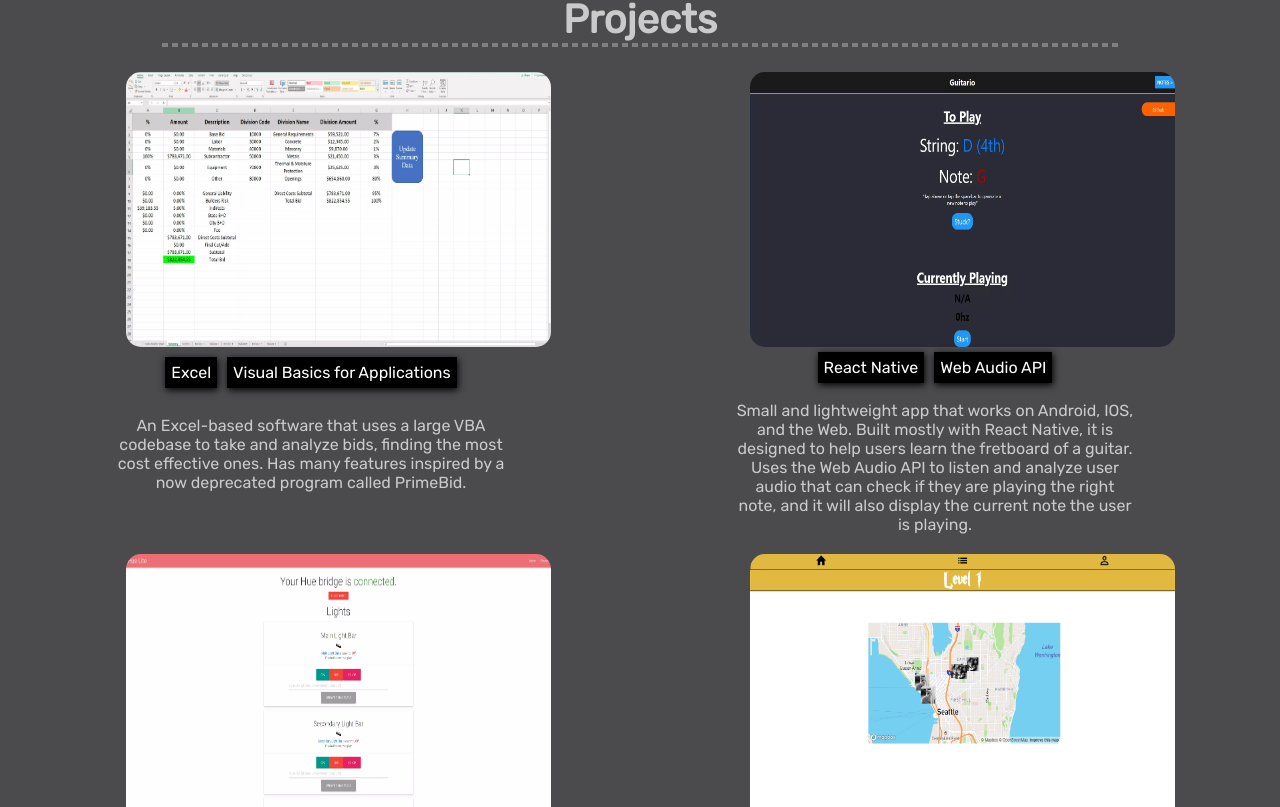
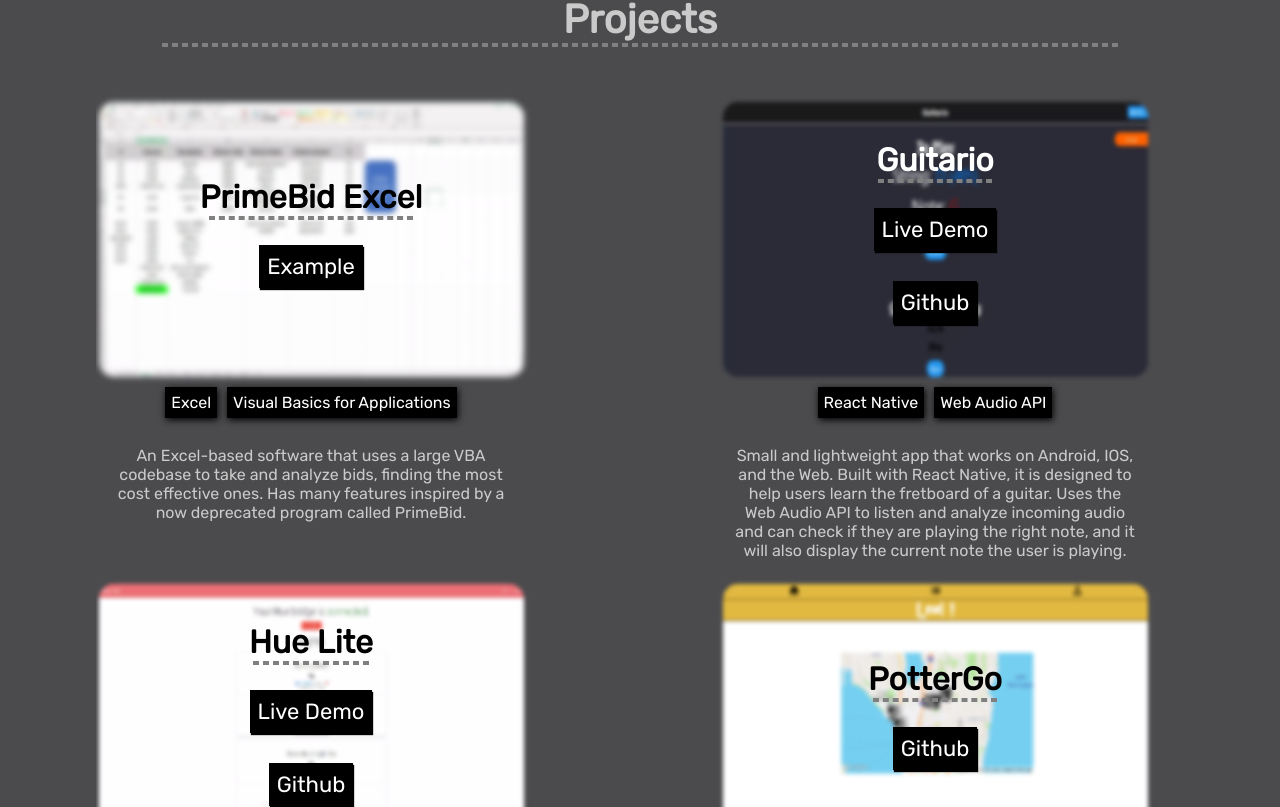
Before and after one commit to Brandon205/Portfolio, a React (Create React App) app: page / in a window 1280 px wide. Shown: the part 1313-2120 px from the top of the page. Built offline with nearby package versions, Linux system fonts and the light colour scheme; the HTML template or start-up script is replaced by a standard one.

Commit message:
Got rid of a ton of unneeded code

```diff
--- a/src/App.css
+++ b/src/App.css
@@ -253,18 +253,30 @@
 
 .project1 {
   grid-area: img1;
+  display: flex;
+  flex-direction: column;
+  align-items: center;
 }
 
 .project2 {
   grid-area: img2;
+  display: flex;
+  flex-direction: column;
+  align-items: center;
 }
 
 .project3 {
   grid-area: img3;
+  display: flex;
+  flex-direction: column;
+  align-items: center;
 }
 
 .project4 {
   grid-area: img4;
+  display: flex;
+  flex-direction: column;
+  align-items: center;
 }
 
 .project1,
@@ -299,7 +311,7 @@
   width: 280px;
   height: 210px;
   border-radius: 15px;
-  filter: blur(5px);
+  filter: blur(2px);
 }
 
 .project1-description {
--- a/src/Projects.js
+++ b/src/Projects.js
@@ -1,4 +1,4 @@
-import React, { useState } from 'react';
+import React from 'react';
 import { Link } from 'react-router-dom';
 import bid from './img/Bid-Summary.webp'
 import guitario from './img/guitario.webp';
@@ -10,20 +10,17 @@
 import hueLiteOld from './img/HueLite.png';
 
 export default function Projects() {
-  const [project1, setProject1] = useState(false);
-  const [project2, setProject2] = useState(false);
-  const [project3, setProject3] = useState(false);
-  const [project4, setProject4] = useState(false);
-
   const scrollTop = () => {
     window.scrollTo({top: 0, behavior: "smooth"})
   }
 
-  let content1, content2, content3, content4;
-  switch (true) {
-    case (project1):
-      content1 = (
-        <>
+  return (
+    <div id="projects" className="projects">
+      <h1 className="sub-heading">Projects</h1>
+      <hr style={{marginBottom: 40}} />
+      <main className="project-container">
+        <div className="project1">
+          <>
           <picture className="project-img-blur">
             <source srcSet={bid} type="image/webp" />
             <source srcSet={bidOld} type="image/jpeg" />
@@ -37,18 +34,23 @@
             </div>
           </div>
         </>
-      );
-      break;
-    case (project2):
-      content2 = (
-        <>
+        </div>
+        <div className="project1-description">
+          <section className="frameworks">
+            <p>Excel</p>
+            <p>Visual Basics for Applications</p>
+          </section>
+          <p>An Excel-based software that uses a large VBA codebase to take and analyze bids, finding the most cost effective ones. Has many features inspired by a now deprecated program called PrimeBid.</p><br/>
+        </div>
+        <div className="project2">
+          <>
           <picture>
             <source srcSet={guitario} type="image/webp" />
             <source srcSet={guitarioOld} type="image/jpeg" />
             <img className="project-img-blur" src={guitarioOld} alt="Trail Weather home page" />
           </picture>
           <div className="project-details">
-          <h1 className="project-title">Guitario</h1>
+          <h1 style={{color: 'white'}} className="project-title">Guitario</h1>
           <hr />
           <div className="button">
             <a href="https://brandon205.github.io/guitario/" target="_blank" rel="noopener noreferrer">Live Demo</a>
@@ -58,11 +60,16 @@
             </div>
           </div>
         </>
-      );
-      break;
-    case (project3):
-      content3 = (
-        <>
+        </div>
+        <div className="project2-description">
+          <section className="frameworks">
+            <p>React Native</p>
+            <p>Web Audio API</p>
+          </section>
+          <p>Small and lightweight app that works on Android, IOS, and the Web. Built with React Native, it is designed to help users learn the fretboard of a guitar. Uses the Web Audio API to listen and analyze incoming audio and can check if they are playing the right note, and it will also display the current note the user is playing.</p>
+        </div>
+        <div className="project3">
+          <>
           <picture>
             <source srcSet={hueLite} type="image/webp" />
             <source srcSet={hueLiteOld} type="image/jpeg" />
@@ -79,11 +86,17 @@
             </div>
           </div>
         </>
-      );
-      break;
-    case (project4):
-      content4 = (
-        <>
+        </div>
+        <div className="project3-description">
+          <section className="frameworks">
+            <p>React</p>
+            <p>Axios</p>
+            <p>Hue API</p>
+          </section>
+          <p>Hue Lite is a simple and easy to use website that has little to no setup in order to control your Hue lights. Using React, Axios and the Hue Developer API this simple website allows for basic Hue controls from your browser with very little setup!</p>
+        </div>
+        <div className="project4">
+          <>
           <picture>
             <source srcSet={potterGo} type="image/webp" />
             <source srcSet={potterGoOld} type="image/jpeg" />
@@ -97,69 +110,6 @@
             </div>
           </div>
         </>
-      );
-      break;
-      default:
-        content1 = ''
-        content2 = ''
-        content3 = ''
-        content4 = ''
-  }
-
-  return (
-    <div id="projects" className="projects">
-      <h1 className="sub-heading">Projects</h1>
-      <hr/>
-      <main className="project-container">
-        <div className="project1" onMouseEnter={() => setProject1(true)} onMouseLeave={() => setProject1(false)}>
-          {project1 ? content1 : <picture>
-            <source srcSet={bid} type="image/webp" />
-            <source srcSet={bidOld} type="image/jpeg" />
-            <img className="project-img" src={bidOld} alt="bidding software summary page" />
-          </picture> }
-        </div>
-        <div className="project1-description">
-          <section className="frameworks">
-            <p>Excel</p>
-            <p>Visual Basics for Applications</p>
-          </section>
-          <p>An Excel-based software that uses a large VBA codebase to take and analyze bids, finding the most cost effective ones. Has many features inspired by a now deprecated program called PrimeBid.</p><br/>
-        </div>
-        <div className="project2" onMouseEnter={() => setProject2(true)} onMouseLeave={() => setProject2(false)}>
-          {project2 ? content2 : <picture>
-            <source srcSet={guitario} type="image/webp" />
-            <source srcSet={guitarioOld} type="image/jpeg" />
-            <img className="project-img" src={guitarioOld} alt="Potter Go home page" />
-          </picture> }
-        </div>
-        <div className="project2-description">
-          <section className="frameworks">
-            <p>React Native</p>
-            <p>Web Audio API</p>
-          </section>
-          <p>Small and lightweight app that works on Android, IOS, and the Web. Built mostly with React Native, it is designed to help users learn the fretboard of a guitar. Uses the Web Audio API to listen and analyze user audio that can check if they are playing the right note, and it will also display the current note the user is playing.</p>
-        </div>
-        <div className="project3" onMouseEnter={() => setProject3(true)} onMouseLeave={() => setProject3(false)}>
-          {project3 ? content3 : <picture>
-            <source srcSet={hueLite} type="image/webp" />
-            <source srcSet={hueLiteOld} type="image/jpeg" />
-            <img className="project-img" src={hueLiteOld} alt="Adventure Awaits home page" />
-          </picture> }
-        </div>
-        <div className="project3-description">
-          <section className="frameworks">
-            <p>React</p>
-            <p>Axios</p>
-            <p>Hue API</p>
-          </section>
-          <p>Hue Lite is a simple and easy to use website that has little to no setup in order to control your Hue lights. Using React, Axios and the Hue Developer API this simple website allows for basic Hue controls from your browser with very little setup!</p>
-        </div>
-        <div className="project4" onMouseEnter={() => setProject4(true)} onMouseLeave={() => setProject4(false)}>
-          {project4 ? content4 : <picture>
-            <source srcSet={potterGo} type="image/webp" />
-            <source srcSet={potterGoOld} type="image/jpeg" />
-            <img className="project-img" src={potterGoOld} alt="Trail Weather home page" />
-          </picture> }
         </div>
         <div className="project4-description">
           <section className="frameworks">
```
